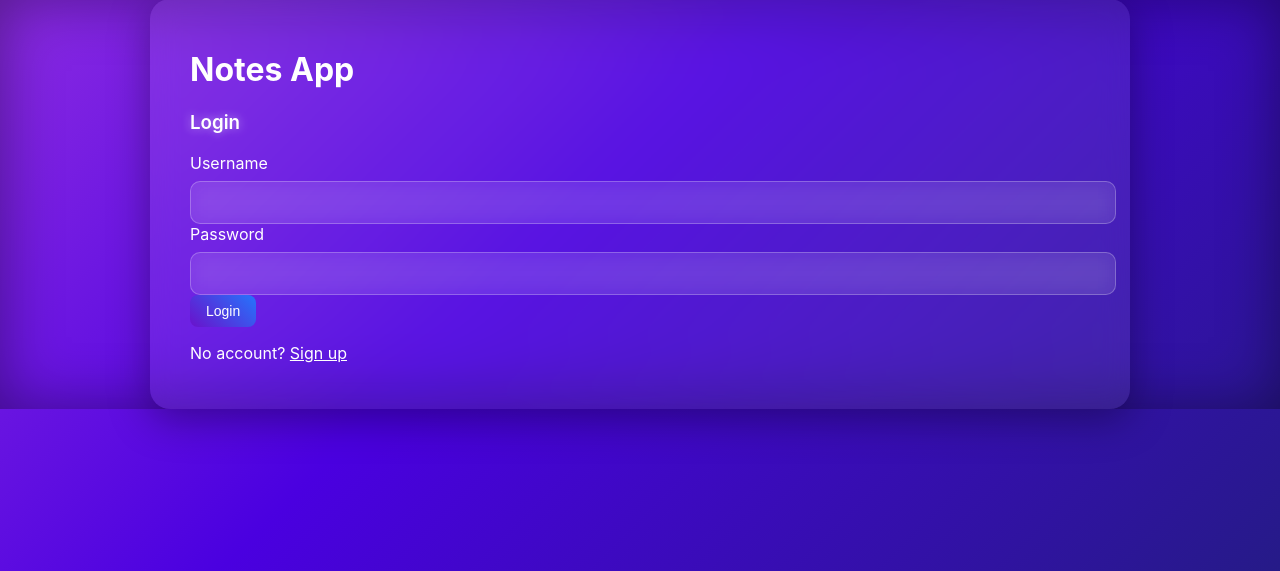
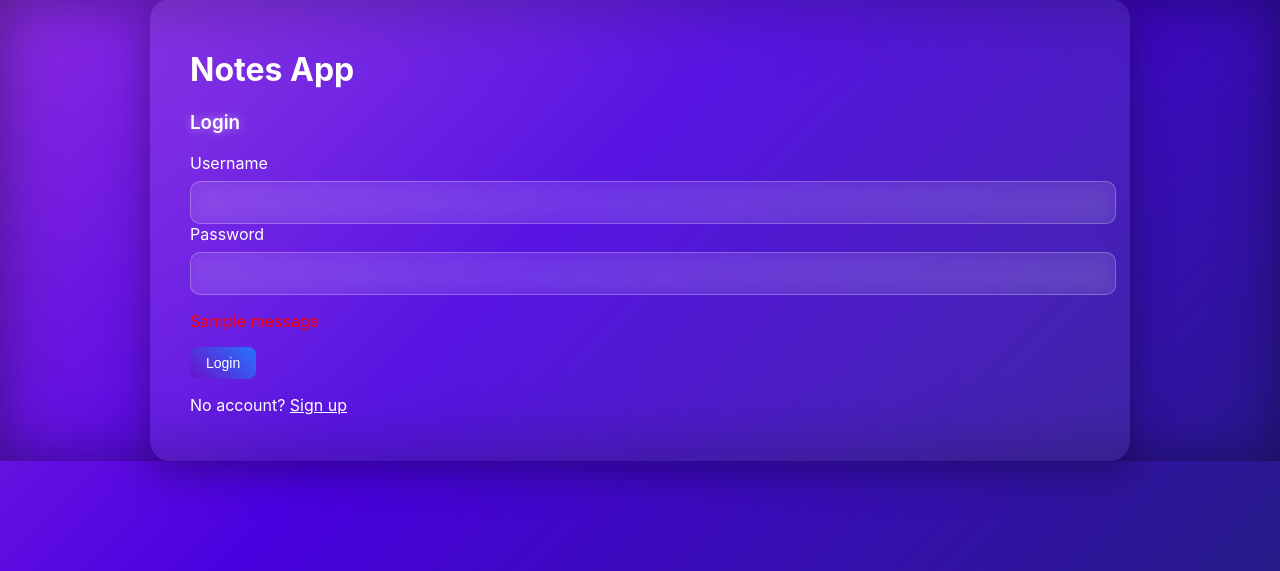
Before and after one commit to raghul-raj-00/notes-app, a Django app: template templates/login.html in a window 1280 px wide. Shown: the part 41-612 px from the top of the page. Run offline with Django 3.2, Linux system fonts and the light colour scheme; the template is opened without the code that fills it, so the values that code supplies are empty; tables that the repository leaves empty hold one stand-in row (values such as "Sample post"); one stand-in notice (Sample message) is shown.

Commit message:
resolved bug in login page

```diff
--- a/notes/views.py
+++ b/notes/views.py
@@ -16,8 +16,9 @@ def signup(request):
             messages.error(request, 'Passwords do not match'); return redirect('signup')
         if User.objects.filter(username=u).exists():
             messages.error(request, 'Username taken'); return redirect('signup')
-        User.objects.create_user(username=u, password=p1)
-        messages.success(request, 'Account created, please log-in'); return redirect('login')
+        else:
+            User.objects.create_user(username=u, password=p1)
+            messages.success(request, 'Account created, please log-in'); return redirect('login')
     return render(request, 'notes_register.html')
 
 def login_user(request):
--- a/templates/login.html
+++ b/templates/login.html
@@ -15,11 +15,14 @@
         <label>Password</label><br>
         <input type="password" name="password" required>
     </div>
+    {% if messages %}
+        {% for message in messages %}
+            <p style="color:red" class="mt-2">{{ message }}</p>
+        {% endfor %}
+    {% endif %}
     <button class="btn btn-blue w-100">Login</button>
 
-    {% if error %}
-        <p style="color:red" class="mt-2">{{ error }}</p>
-    {% endif %}
+
 </form>
 
 <p class="mt-2">
```
Also changed, not shown: templates/notes_register.html (+8 -5 lines).
